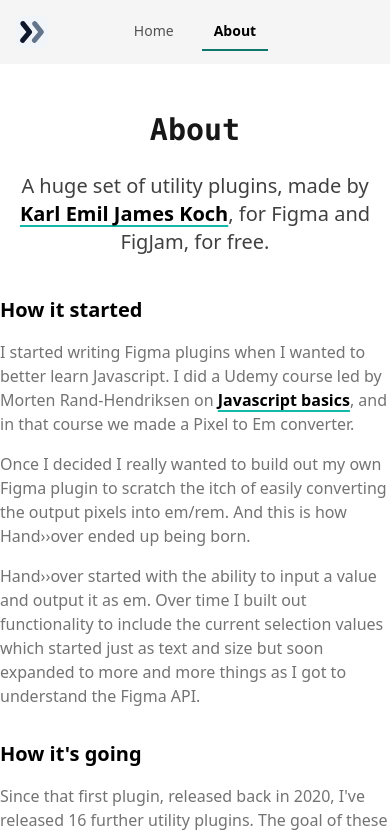
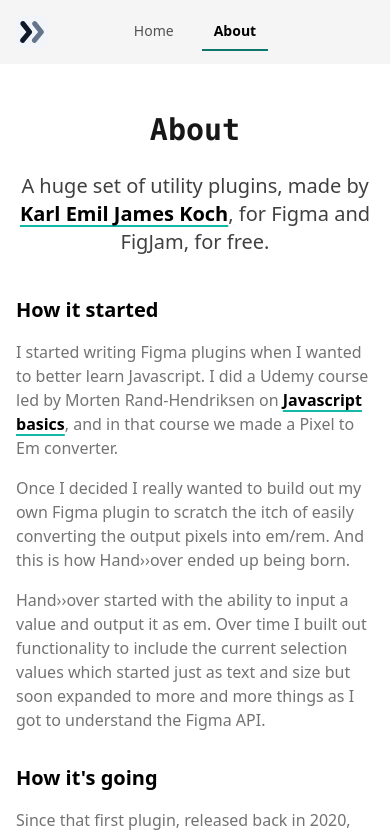
Before and after one commit to kemiljk/plugins-run-next, a Next.js app: page /about in a window 390 px wide. Shown: the top 836 px of the page. Built offline with nearby package versions, Linux system fonts and the light colour scheme.

Commit message:
fix: padding on mobile

```diff
--- a/pages/about.jsx
+++ b/pages/about.jsx
@@ -9,12 +9,11 @@
   const title = "About";
 
   return (
-    <div className="w-ful mx-auto max-w-3xl">
+    <div className="mx-auto w-full max-w-3xl">
       <Head>
         <title>{metaTitle}</title>
       </Head>
       <HeaderView>{title}</HeaderView>
-      <div>
       <SubheaderView>
         A huge set of utility plugins, made by{" "}
         <a
@@ -27,6 +26,7 @@
         </a>
         , for Figma and FigJam, for free.
       </SubheaderView>
+      <div className="px-4 lg:px-0">
         <h3 className="pt-4 text-xl font-semibold text-black dark:text-white">
           {"How it started"}
         </h3>
--- a/pages/index.jsx
+++ b/pages/index.jsx
@@ -30,7 +30,7 @@
       <Logo />
       <HeaderView>{title}</HeaderView>
       <SubheaderView>{subtitle}</SubheaderView>
-      <div className="flex-col">
+      <div className="flex-col px-4 lg:px-0">
         <div className="mt-4 grid grid-cols-1 gap-4 md:grid-cols-2">
           {mades.map((made) => {
             return (
```
Lines whose indentation alone changed are shown as unchanged.
